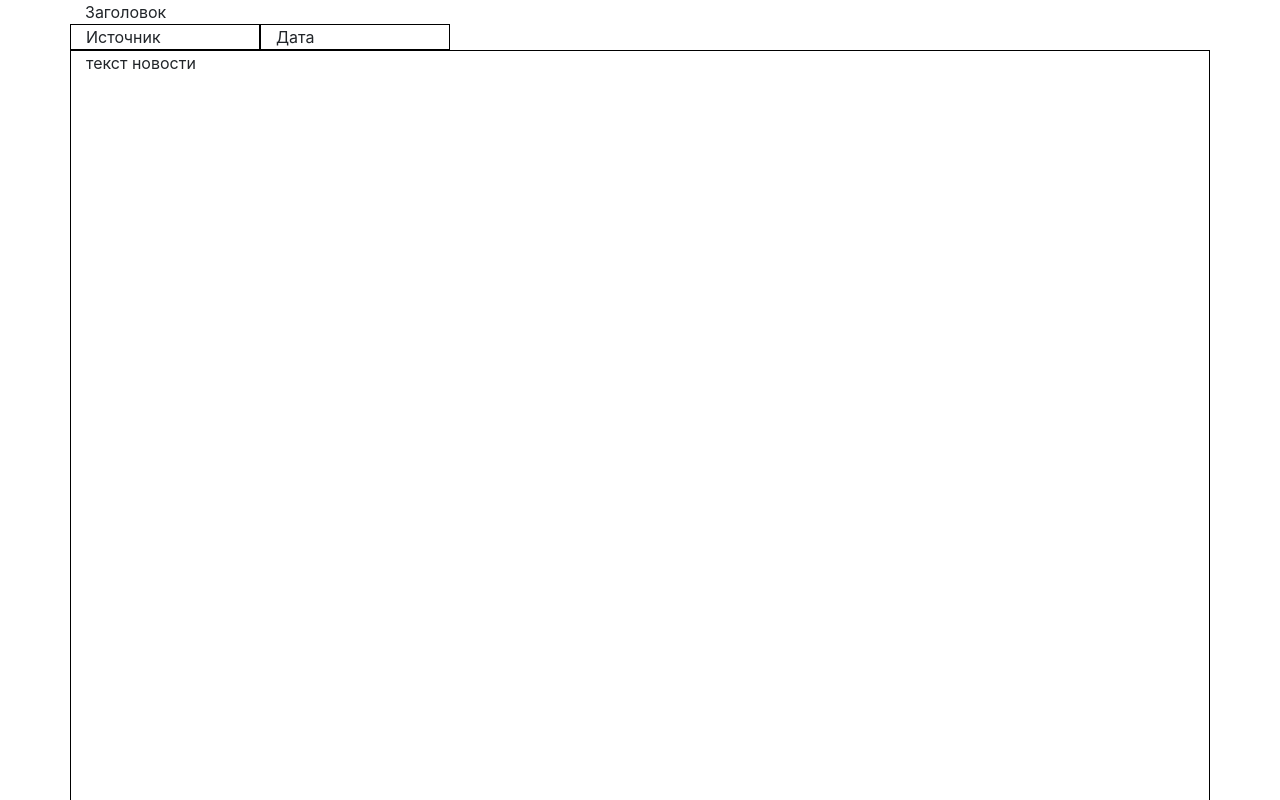
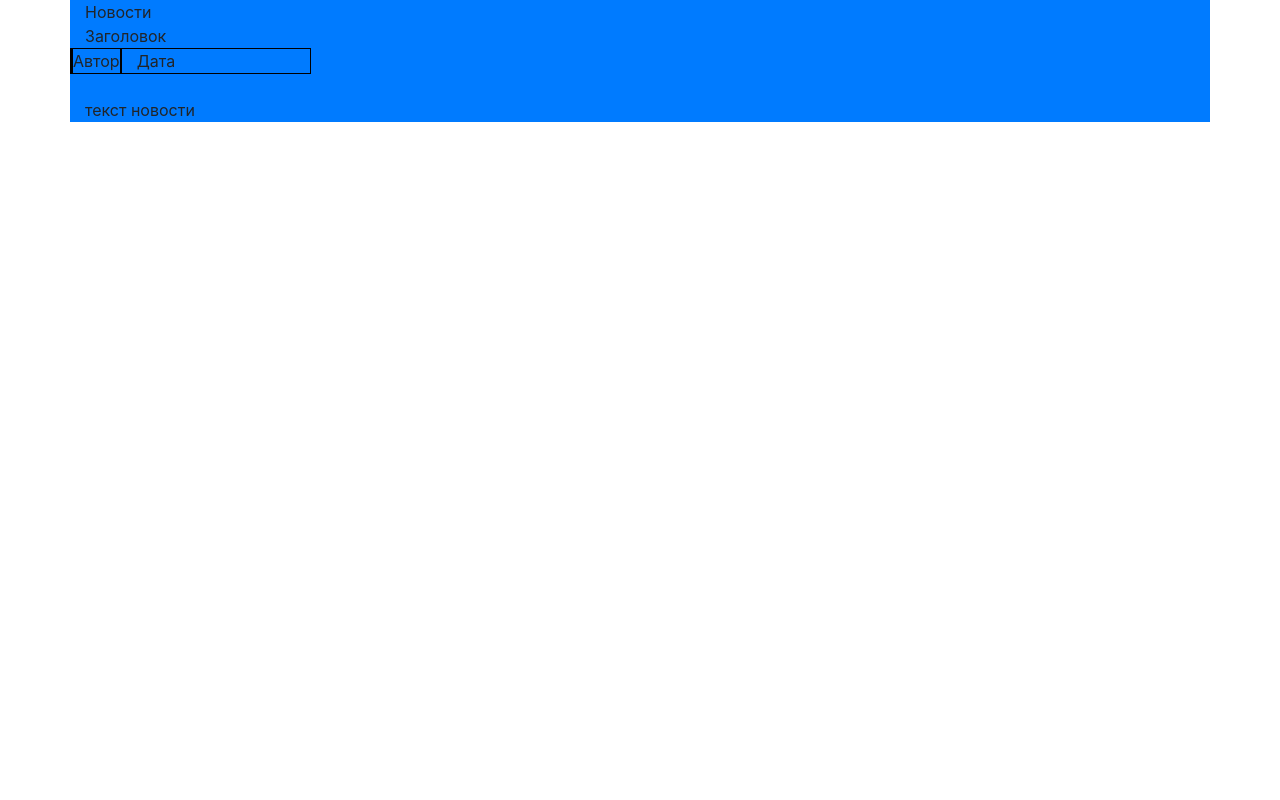
Before and after one commit to Albystra/newsportal, a plain HTML site: page Lera/content.html in a window 1280 px wide. Shown: the top 800 px of the page. Drawn offline with nearby package versions, Linux system fonts and the light colour scheme.

Commit message:
пытаемся сделать лучше

```diff
--- a/Lera/content.html
+++ b/Lera/content.html
@@ -10,7 +10,23 @@
 </head>
 
 <body>
-    <div class="container h-15" id="title">
+    <div class="post_content container-md bg-primary">
+        <div class="post_inner">
+            <div class="post_tag">Новости</div>
+            <div class="post_title">Заголовок</div>
+            <div class="post_info">
+                <div class="row">
+                    <i class="fas fa-user"></i><span class="author">Автор</span>
+                    <div class="col-2">Дата</div>
+                </div>
+                <br>
+                <div class="content">
+                    <div class="content-item text-block">текст новости</div>
+                </div>
+            </div>
+        </div>
+
+        <!-- <div class="container h-15" id="title">
         <div>Заголовок</div>
         <div class="w-100"></div>
 
@@ -31,11 +47,11 @@
             <div class="col">связь</div>
             <div class="col">ссылки</div>
         </div>
-    </div>
+    </div> -->
 
-    <script src="https://code.jquery.com/jquery-3.4.1.slim.min.js" integrity="sha384-J6qa4849blE2+poT4WnyKhv5vZF5SrPo0iEjwBvKU7imGFAV0wwj1yYfoRSJoZ+n" crossorigin="anonymous"></script>
-    <script src="https://cdn.jsdelivr.net/npm/popper.js@1.16.0/dist/umd/popper.min.js" integrity="sha384-Q6E9RHvbIyZFJoft+2mJbHaEWldlvI9IOYy5n3zV9zzTtmI3UksdQRVvoxMfooAo" crossorigin="anonymous"></script>
-    <script src="https://stackpath.bootstrapcdn.com/bootstrap/4.4.1/js/bootstrap.min.js" integrity="sha384-wfSDF2E50Y2D1uUdj0O3uMBJnjuUD4Ih7YwaYd1iqfktj0Uod8GCExl3Og8ifwB6" crossorigin="anonymous"></script>
+        <script src="https://code.jquery.com/jquery-3.4.1.slim.min.js" integrity="sha384-J6qa4849blE2+poT4WnyKhv5vZF5SrPo0iEjwBvKU7imGFAV0wwj1yYfoRSJoZ+n" crossorigin="anonymous"></script>
+        <script src="https://cdn.jsdelivr.net/npm/popper.js@1.16.0/dist/umd/popper.min.js" integrity="sha384-Q6E9RHvbIyZFJoft+2mJbHaEWldlvI9IOYy5n3zV9zzTtmI3UksdQRVvoxMfooAo" crossorigin="anonymous"></script>
+        <script src="https://stackpath.bootstrapcdn.com/bootstrap/4.4.1/js/bootstrap.min.js" integrity="sha384-wfSDF2E50Y2D1uUdj0O3uMBJnjuUD4Ih7YwaYd1iqfktj0Uod8GCExl3Og8ifwB6" crossorigin="anonymous"></script>
 </body>
 
 </html>
--- a/Lera/style.css
+++ b/Lera/style.css
@@ -4,6 +4,7 @@
 
 #newsbody>.row {
     height: 1125px;
+    background-color: #F5F5F5
 }
 
 #footer>.row {
```
